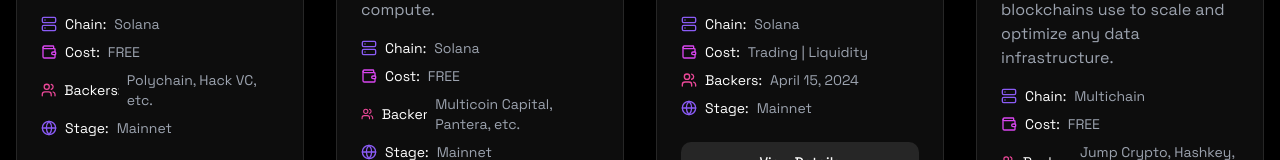
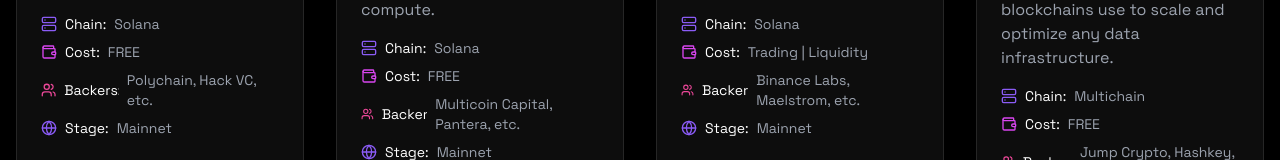
Before and after one commit to DownMan01/notedrop.xyz, a Next.js app: page / in a window 1280 px wide. Shown: the part 1519-1679 px from the top of the page. Built offline with nearby package versions, Linux system fonts and the light colour scheme.

Commit message:
Update page.tsx

```diff
--- a/page.tsx
+++ b/page.tsx
@@ -53,7 +53,7 @@ export default function Home() {
       description: "Stablecoin Infrastructure",
       chain: "Solana",
       cost: "Trading | Liquidity",
-      backers: "April 15, 2024",
+      backers: "Binance Labs, Maelstrom, etc.",
       status: "Active",
       stage: "Mainnet",
     },
```
